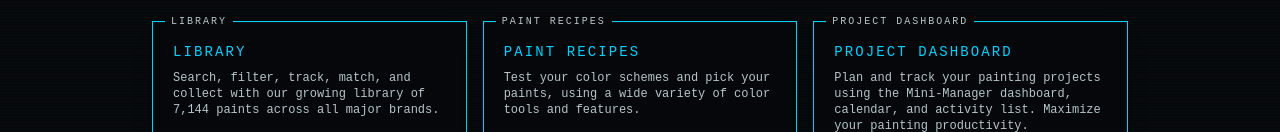
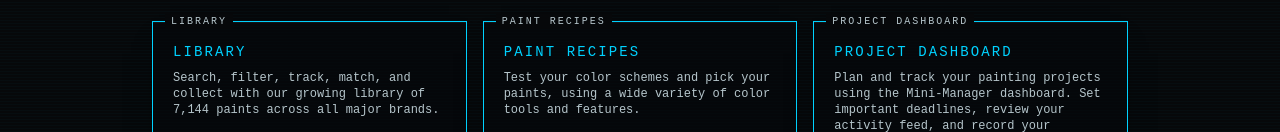
Before and after one commit to ProbablyMaybeNo/mini-manager, a Next.js app: page / in a window 1280 px wide. Shown: the part 668-800 px from the top of the page. Built offline with nearby package versions, Linux system fonts and the light colour scheme.

Commit message:
Revise Project Dashboard landing blurb per updated preview feedback
Ross refined the copy: deadlines, activity feed, and painting totals.

Co-Authored-By: Claude Opus 4.8 <noreply@anthropic.com>
Claude-Session: https://claude.ai/code/session_01WDvsSF5ba8LeWsKoSfBWTs

```diff
--- a/src/components/public/LandingView.tsx
+++ b/src/components/public/LandingView.tsx
@@ -20,7 +20,7 @@ const FEATURES: { title: string; blurb: string }[] = [
   {
     title: "Project Dashboard",
     blurb:
-      "Plan and track your painting projects using the Mini-Manager dashboard, calendar, and activity list. Maximize your painting productivity.",
+      "Plan and track your painting projects using the Mini-Manager dashboard. Set important deadlines, review your activity feed, and record your painting totals across all projects.",
   },
   {
     title: "Focus",
```
